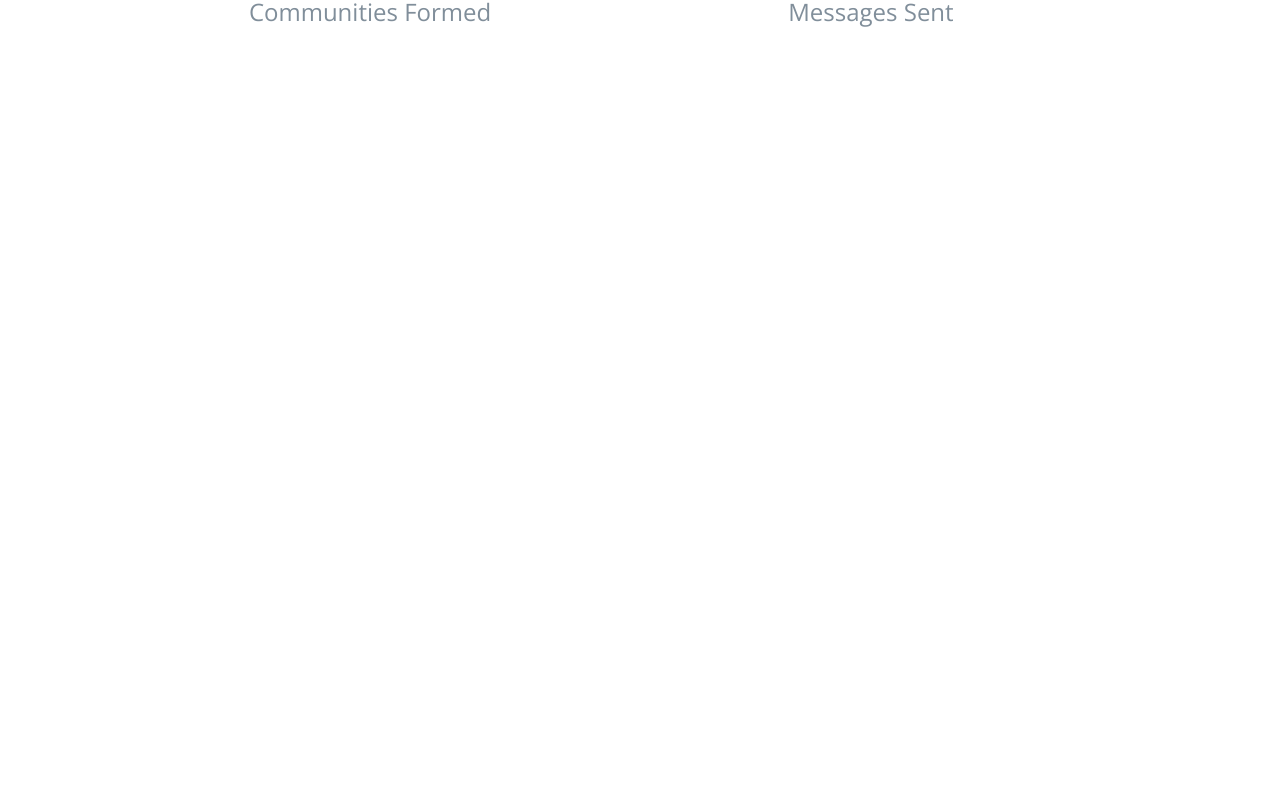
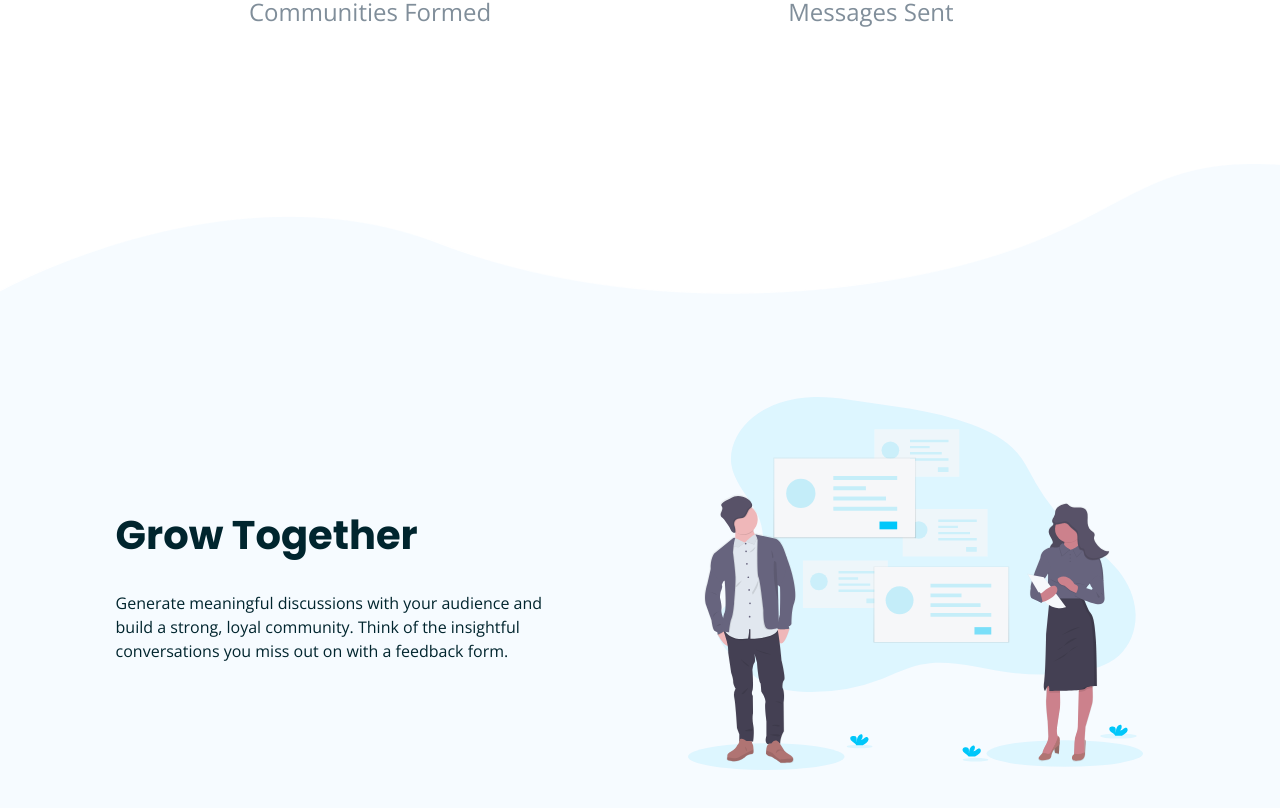
Before and after one commit to simokitkat/Huddle-landing-page-with-curved-sections, a React (Vite) app: page / in a window 1280 px wide. Shown: the part 1811-2619 px from the top of the page. Before the commit the page ends 1975 px from the top, so only its background shows below. Built offline with nearby package versions, Linux system fonts and the light colour scheme.

Commit message:
feat: add grow together section

```diff
--- a/src/App.jsx
+++ b/src/App.jsx
@@ -1,6 +1,7 @@
 import { Header } from "./components/Header";
 import { Hero } from "./components/Hero";
 import { Diagram } from "./components/Diagram";
+import GrowTogether from "./components/GrowTogether";
 
 function App() {
   return (
@@ -8,6 +9,7 @@ function App() {
       <Header />
       <Hero />
       <Diagram />
+      <GrowTogether />
     </>
   );
 }
--- /dev/null
+++ b/src/components/GrowTogether.jsx
@@ -0,0 +1,21 @@
+import growTogetherIMG from "../assets/images/illustration-grow-together.svg";
+
+export default function GrowTogether() {
+  return (
+    <section className="grow-together">
+      <div className="container">
+        <div className="text">
+          <h2>Grow Together</h2>
+          <p>
+            Generate meaningful discussions with your audience and build a
+            strong, loyal community. Think of the insightful conversations you
+            miss out on with a feedback form.
+          </p>
+        </div>
+        <div className="image">
+          <img src={growTogetherIMG} alt="image of growing together" />
+        </div>
+      </div>
+    </section>
+  );
+}
--- /dev/null
+++ b/src/styles/_grow-together.scss
@@ -0,0 +1,48 @@
+@use './variables-mixins' as *;
+
+.grow-together{
+    height: 841px;
+    background-image: url('../assets/images/grow-together.png');
+    background-repeat: no-repeat;
+    background-size: cover;
+    padding-top: 165px;
+
+    .container{
+        margin: auto;
+        width: 81.94%;
+        display: flex;
+        justify-content: space-between;
+        align-items: center;
+
+        .text{
+            width: 44.07%;
+            color: $Very-Dark-Cyan;
+
+            h2{
+            font-size: 40px;
+            font-family: $poppins;
+            font-weight: 700;
+            line-height: 60px;
+            margin-bottom: 26px;
+            }
+
+            p{
+                font-size: 16px;
+                font-family: $open-sans;
+                font-weight: 400;
+                line-height: 24px;
+            }
+        }
+
+        .image{
+            width: 47.46%;
+            padding: 68px 21px;
+
+            img{
+                display: block;
+                object-fit: cover;
+                width: 100%;
+            }
+        }
+    }
+}
--- a/src/styles/index.scss
+++ b/src/styles/index.scss
@@ -5,3 +5,5 @@
 @use './hero';
 
 @use './diagram';
+
+@use './grow-together';
```
Also changed, not shown: src/assets/images/grow-together.png (added).
